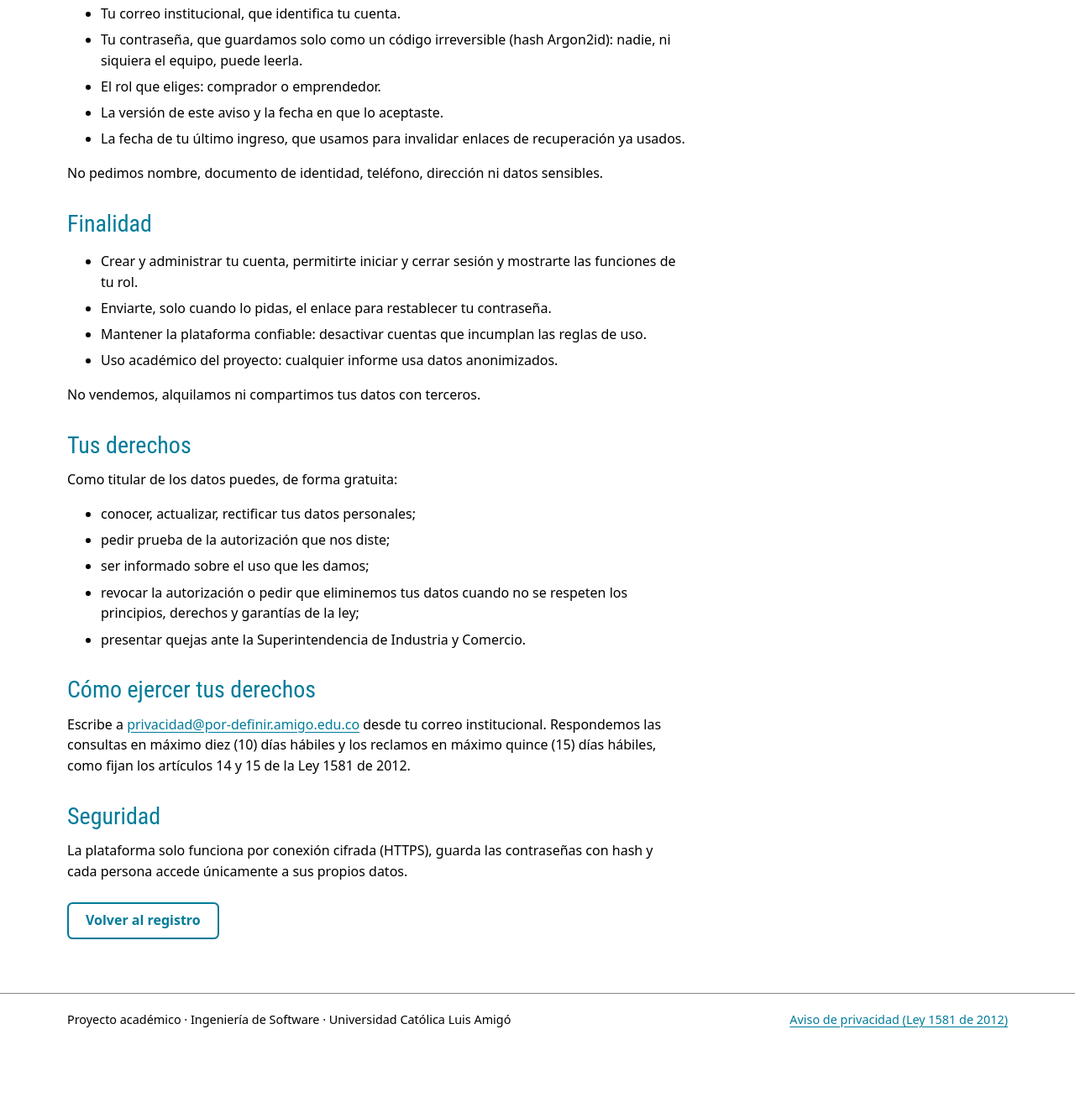
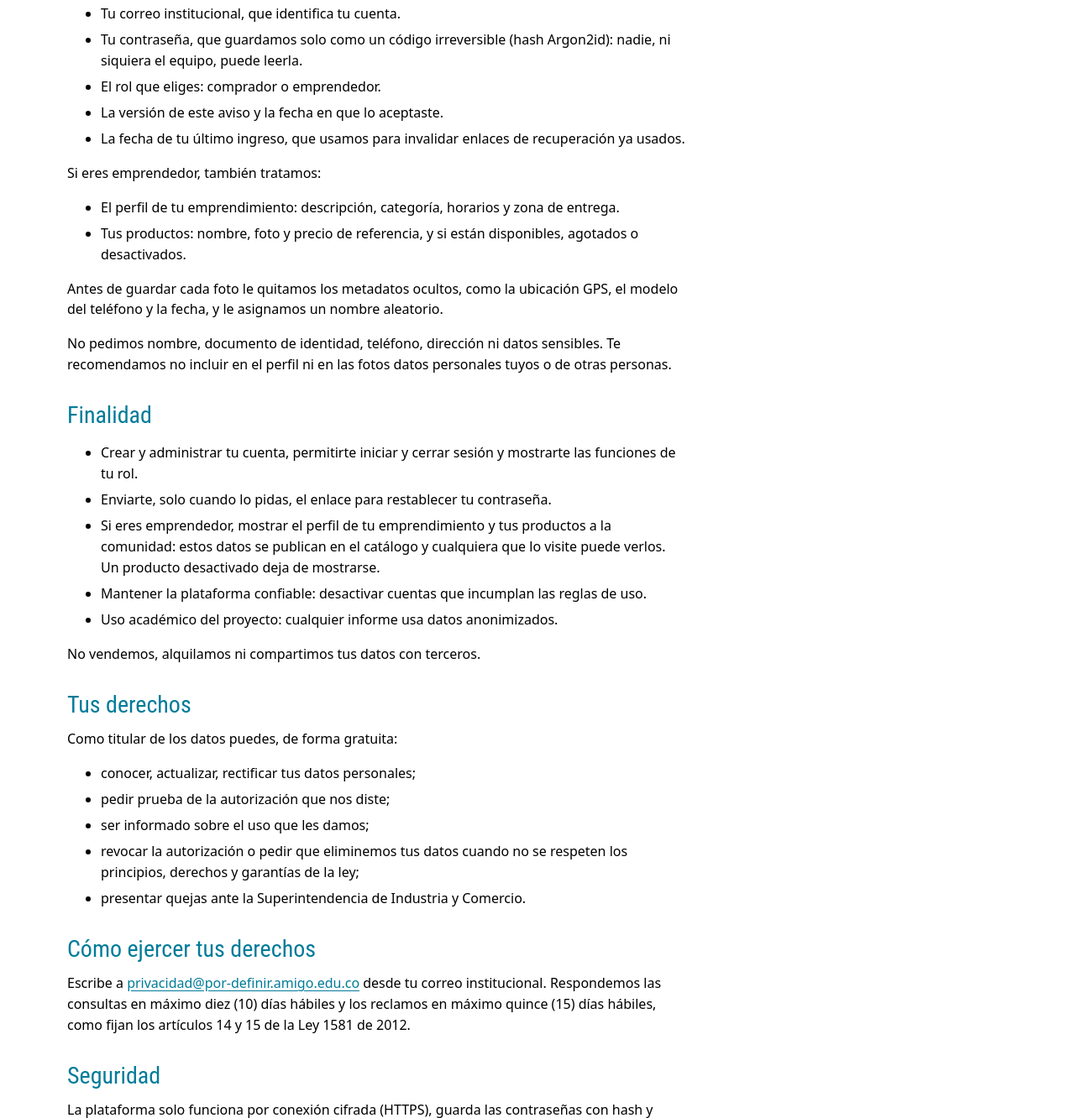
Before and after one commit to SebastianGuzmanDev/plataforma-emprendedores, a Django app: page /privacidad/ in a window 1280 px wide. Shown: the part 548-1880 px from the top of the page at 84% size. Before the commit the page ends 1772 px from the top, so only its background shows below. Run offline with Django 5.2, Linux system fonts and the light colour scheme.

Commit message:
RNF-06: aviso de privacidad 1.1 con la publicación de perfiles y productos en el catálogo

```diff
--- a/templates/legal/aviso_privacidad.html
+++ b/templates/legal/aviso_privacidad.html
@@ -19,12 +19,19 @@
       <li>La versión de este aviso y la fecha en que lo aceptaste.</li>
       <li>La fecha de tu último ingreso, que usamos para invalidar enlaces de recuperación ya usados.</li>
     </ul>
-    <p>No pedimos nombre, documento de identidad, teléfono, dirección ni datos sensibles.</p>
+    <p>Si eres emprendedor, también tratamos:</p>
+    <ul>
+      <li>El perfil de tu emprendimiento: descripción, categoría, horarios y zona de entrega.</li>
+      <li>Tus productos: nombre, foto y precio de referencia, y si están disponibles, agotados o desactivados.</li>
+    </ul>
+    <p>Antes de guardar cada foto le quitamos los metadatos ocultos, como la ubicación GPS, el modelo del teléfono y la fecha, y le asignamos un nombre aleatorio.</p>
+    <p>No pedimos nombre, documento de identidad, teléfono, dirección ni datos sensibles. Te recomendamos no incluir en el perfil ni en las fotos datos personales tuyos o de otras personas.</p>
 
     <h2>Finalidad</h2>
     <ul>
       <li>Crear y administrar tu cuenta, permitirte iniciar y cerrar sesión y mostrarte las funciones de tu rol.</li>
       <li>Enviarte, solo cuando lo pidas, el enlace para restablecer tu contraseña.</li>
+      <li>Si eres emprendedor, mostrar el perfil de tu emprendimiento y tus productos a la comunidad: estos datos se publican en el catálogo y cualquiera que lo visite puede verlos. Un producto desactivado deja de mostrarse.</li>
       <li>Mantener la plataforma confiable: desactivar cuentas que incumplan las reglas de uso.</li>
       <li>Uso académico del proyecto: cualquier informe usa datos anonimizados.</li>
     </ul>
```
